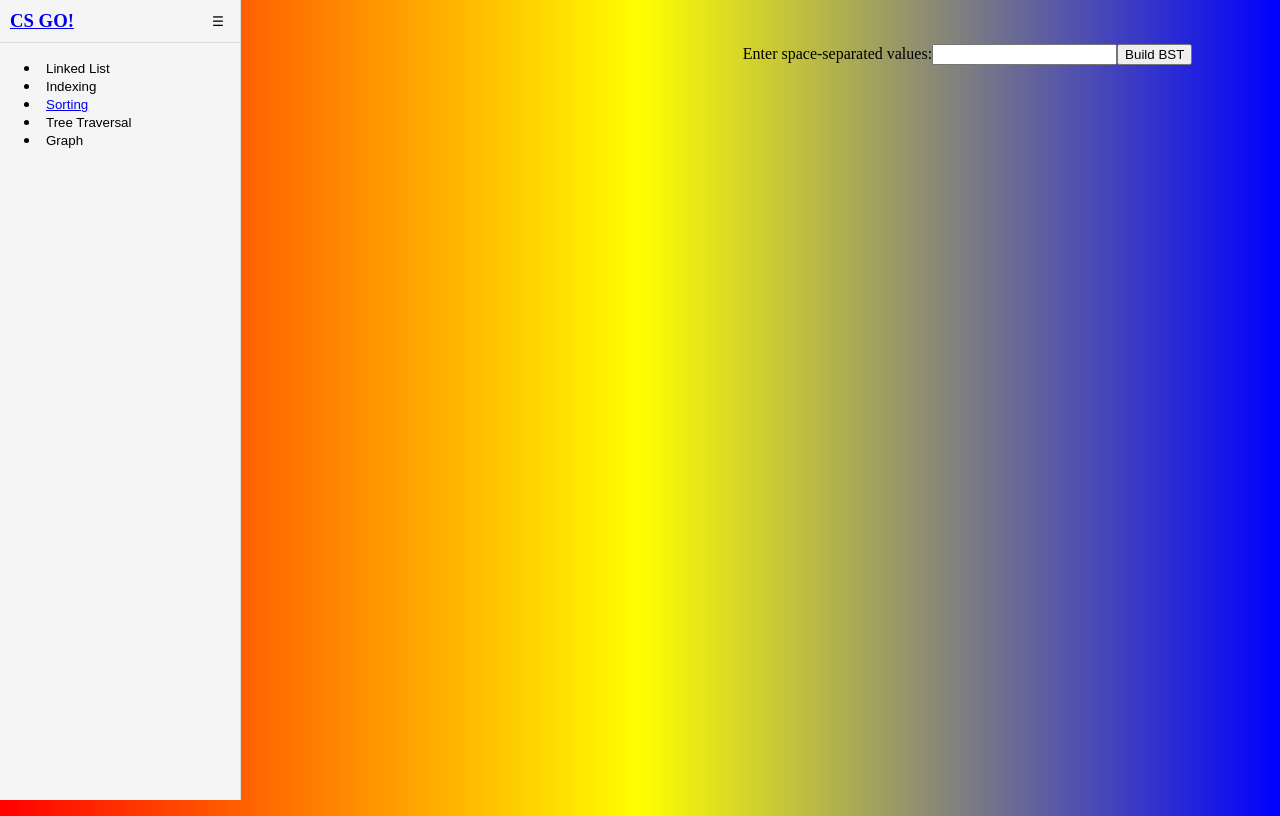
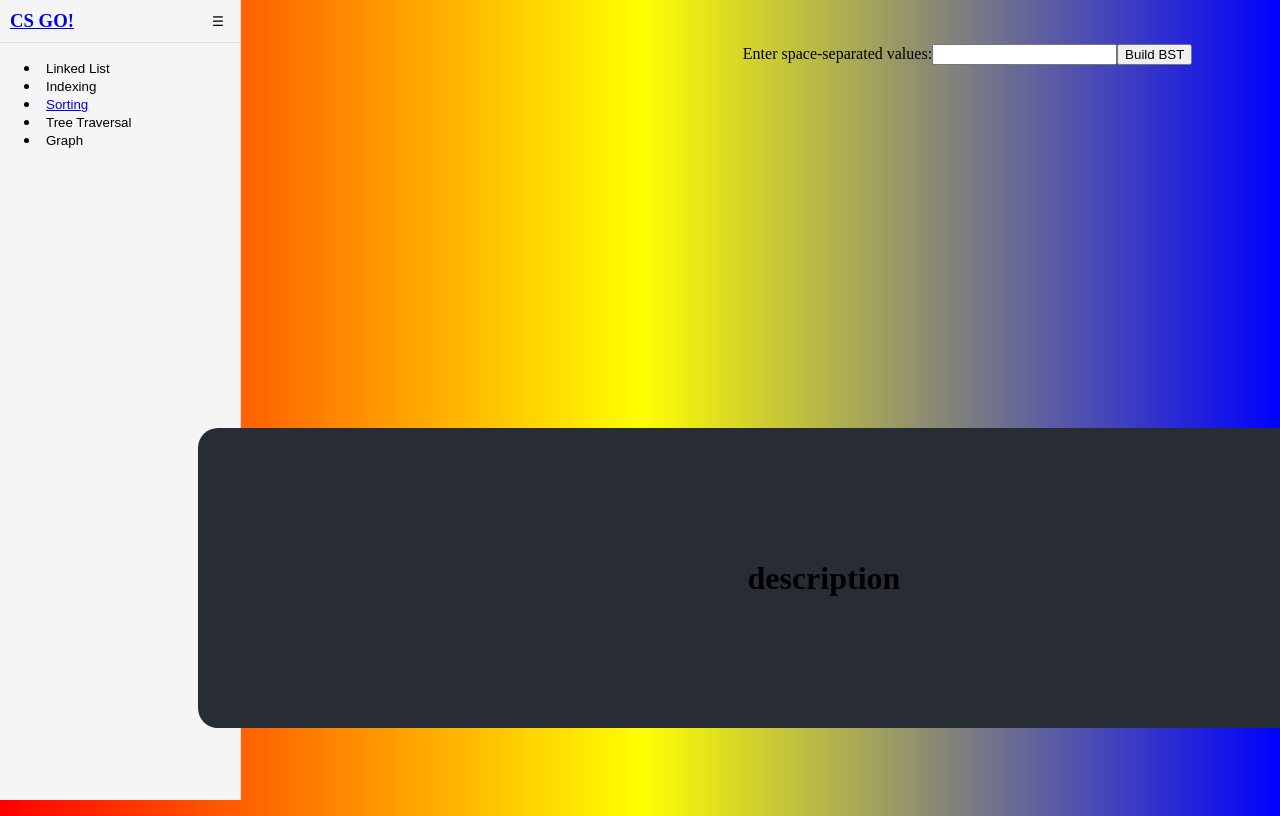
Before and after one commit to eugenesteck25/csgo, a React (Create React App) app: page /BST in a window 1280 px wide. Shown: the top 816 px of the page. Built offline with nearby package versions, Linux system fonts and the light colour scheme.

Commit message:
Update BST.js

```diff
--- a/src/pages/BST.js
+++ b/src/pages/BST.js
@@ -5,10 +5,16 @@ import BSTVisualizer from './Algorithms/BSTVisualizer'
 function BST() {
   return (
     <div>
-        <SideBar/>
-        <div>
-            <BSTVisualizer/>
-        </div>
+      <SideBar />
+      <div>
+        <BSTVisualizer />
+      </div>
+      <div className='CodeView'>
+
+      </div>
+      <div className='description'>
+        <h1>description </h1>
+      </div>
     </div>
   )
 }
```
